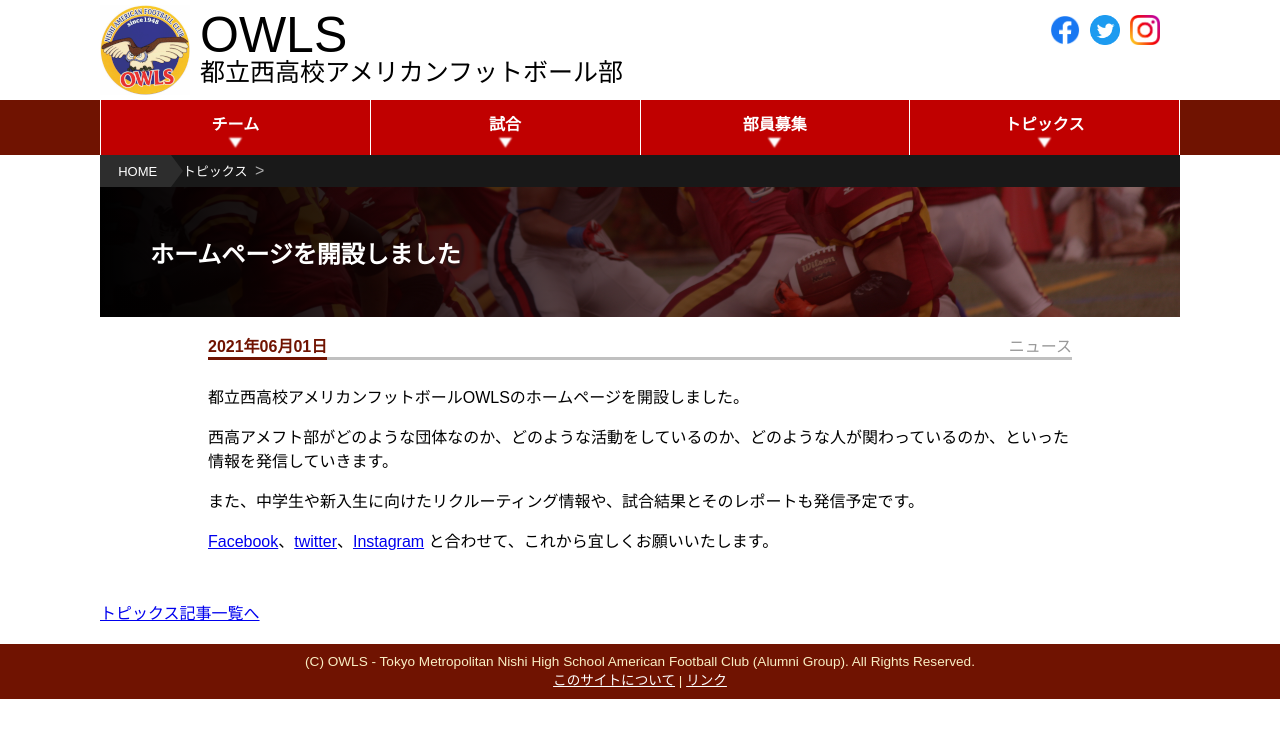
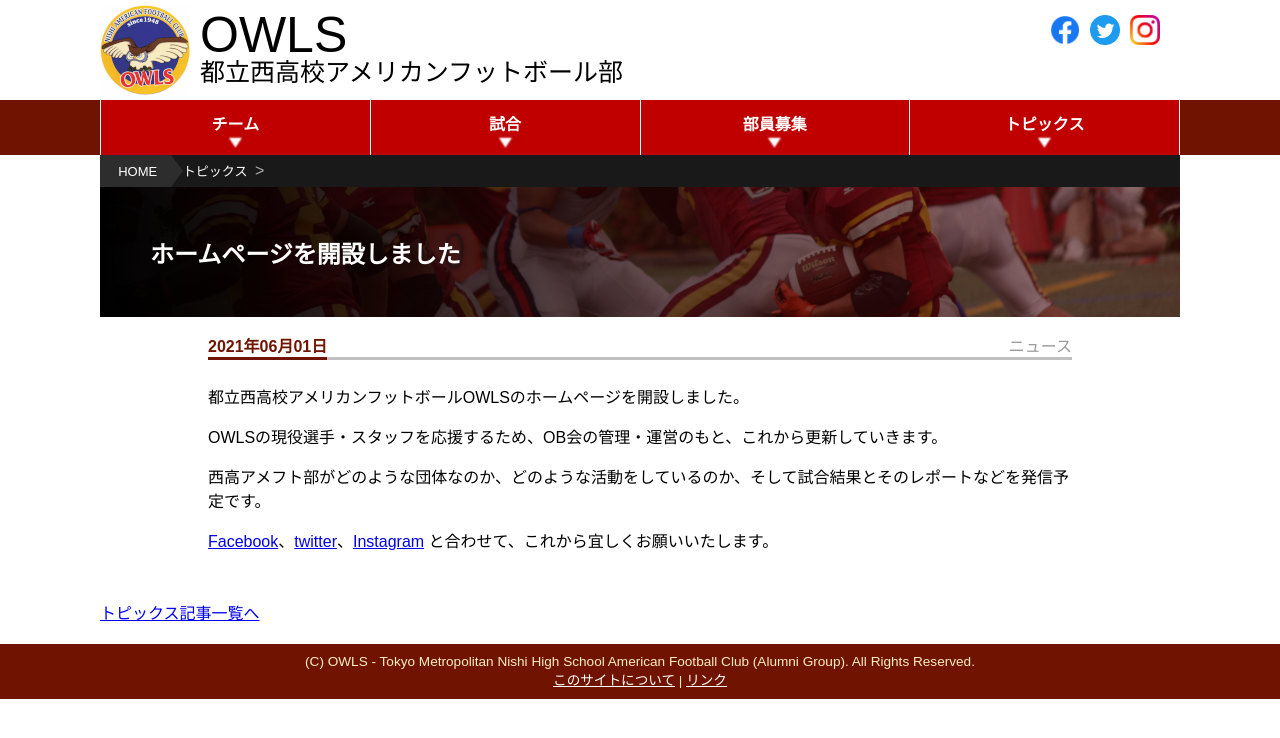
Before and after one commit to numa72/nishi-owls, a Jekyll site: the page built from _posts/2021/2021-06-01-open-homepage.md, in a window 1280 px wide. Shown: the top 738 px of the page. Built offline with Jekyll 4.4.1, drawn with Linux system fonts in a browser that asks for light colours; some web fonts are replaced.

Commit message:
refine text in posts

```diff
--- a/_posts/2021/2021-06-01-open-homepage.md
+++ b/_posts/2021/2021-06-01-open-homepage.md
@@ -4,8 +4,8 @@ title: ホームページを開設しました
 ---
 都立西高校アメリカンフットボールOWLSのホームページを開設しました。
 
-西高アメフト部がどのような団体なのか、どのような活動をしているのか、どのような人が関わっているのか、といった情報を発信していきます。
+OWLSの現役選手・スタッフを応援するため、OB会の管理・運営のもと、これから更新していきます。
 
-また、中学生や新入生に向けたリクルーティング情報や、試合結果とそのレポートも発信予定です。
+西高アメフト部がどのような団体なのか、どのような活動をしているのか、そして試合結果とそのレポートなどを発信予定です。
 
 [Facebook](https://www.facebook.com/%E9%83%BD%E7%AB%8B%E8%A5%BF%E9%AB%98OWLS-199121000156356)、[twitter](https://twitter.com/nishi__owls)、[Instagram](https://www.instagram.com/nishi_owls/) と合わせて、これから宜しくお願いいたします。
--- a/index.html
+++ b/index.html
@@ -25,7 +25,7 @@
 
 <h2>TOPICS</h2>
 {% assign posts_to_show = "" | split: "" %}
-{% for post in site.posts limit: 2 %}
+{% for post in site.posts limit: 6 %}
 {% assign posts_to_show = posts_to_show | push: post %}
 {% endfor %}
 {% include topics_list.html posts=posts_to_show %}
```
